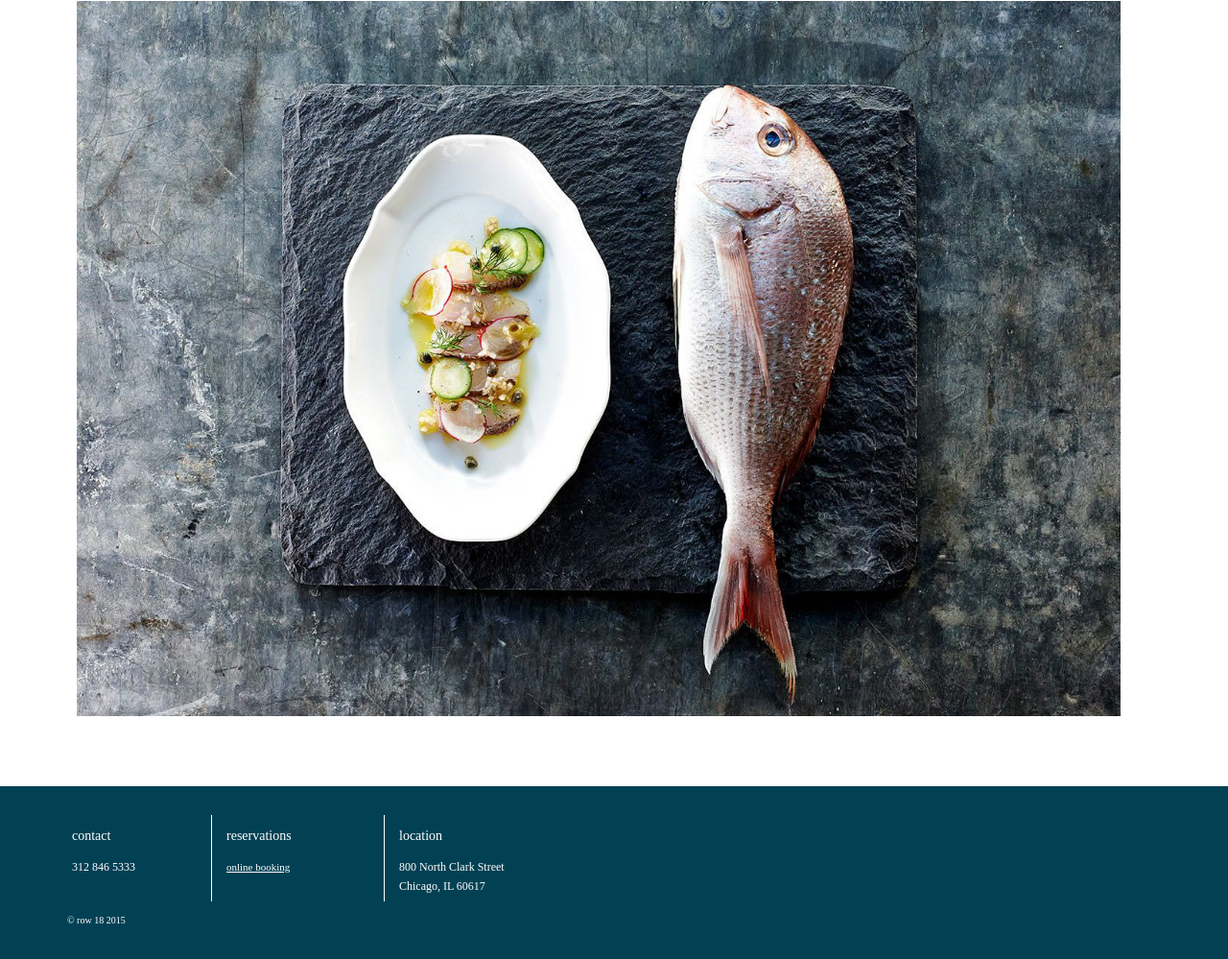
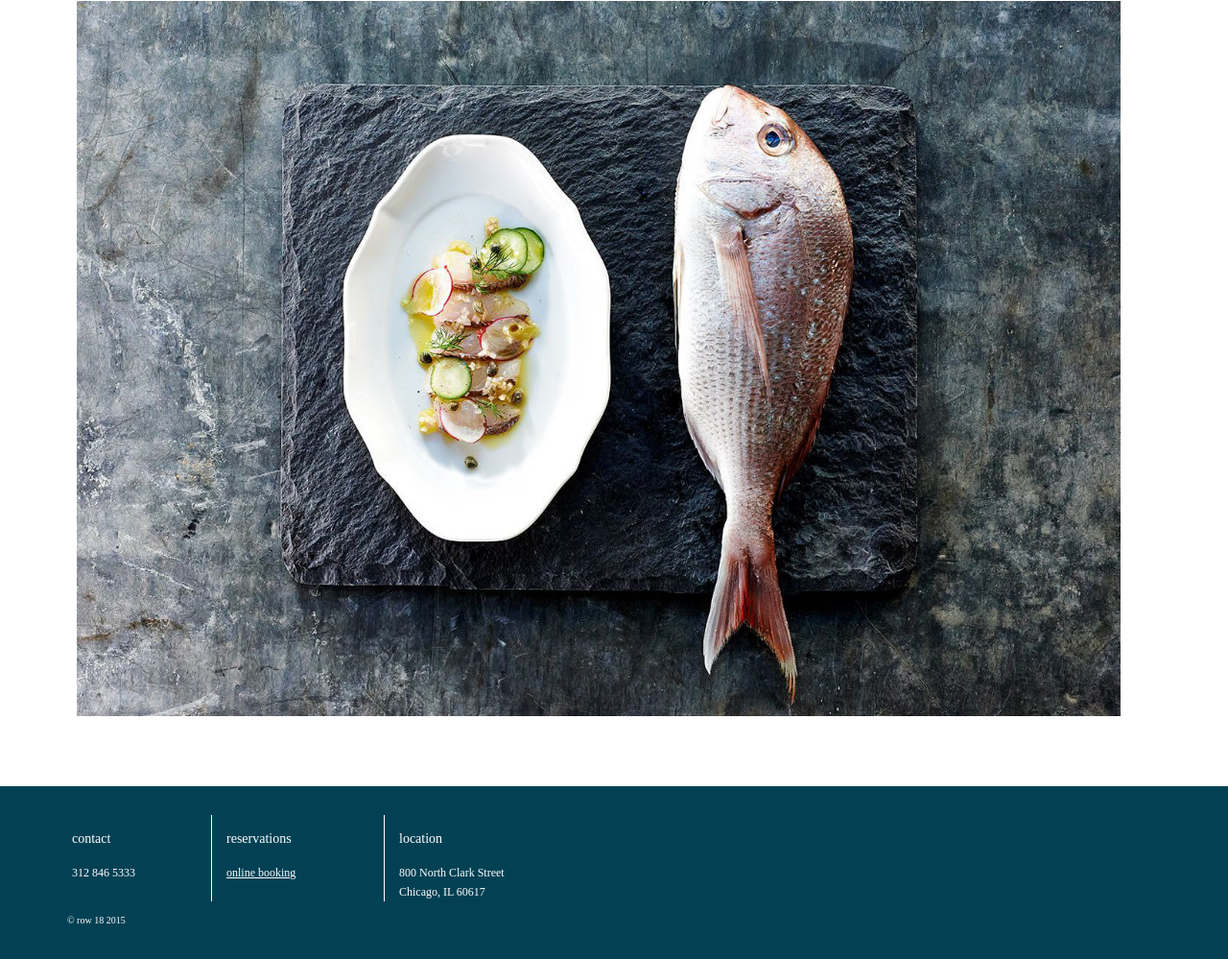
Before and after one commit to docensdesign/docensdesign.github.io, a plain HTML site: page week6/index.html in a window 1280 px wide. Shown: the part 291-1290 px from the top of the page at 96% size. Drawn offline with Linux system fonts and the light colour scheme.

Commit message:
Update week 6 CSS

```diff
--- a/week6/style.css
+++ b/week6/style.css
@@ -149,7 +149,7 @@ p{
 	color: white;
 }
 
-#email p{
+/*#email p{
 	background: none;
 }
 
@@ -159,6 +159,25 @@ p{
 	font-weight: 200;
 	font-size: 11px;
 	text-transform: lowercase;
+}*/
+
+#email p{
+	background: none;
+	color: white;
+	font-family: "Source Sans Pro" sans-serif;
+	font-weight: 200;
+	font-size: 12px;
+	text-transform: lowercase;
+	float: left;
+}
+
+#email a:link {
+	color: white;
+	font-family: "Source Sans Pro" sans-serif;
+	font-weight: 200;
+	font-size: 12px;
+	text-transform: lowercase;
+	float: left;
 }
 
 footer{
@@ -220,6 +239,11 @@ footer{
 }
 
 .column{
+	font-family: "Source Sans Pro" sans-serif;
+	font-weight: 200;
+	font-size: 12px;
+	line-height: 20px;
+	color: white;
 	display: block;
 	float: left;
 	width: 180px;
--- a/week6/styleabout.css
+++ b/week6/styleabout.css
@@ -243,6 +243,11 @@ footer{
 }
 
 .column{
+	font-family: "Source Sans Pro" sans-serif;
+	font-weight: 200;
+	font-size: 12px;
+	line-height: 20px;
+	color: white;
 	display: block;
 	float: left;
 	width: 180px;
```
